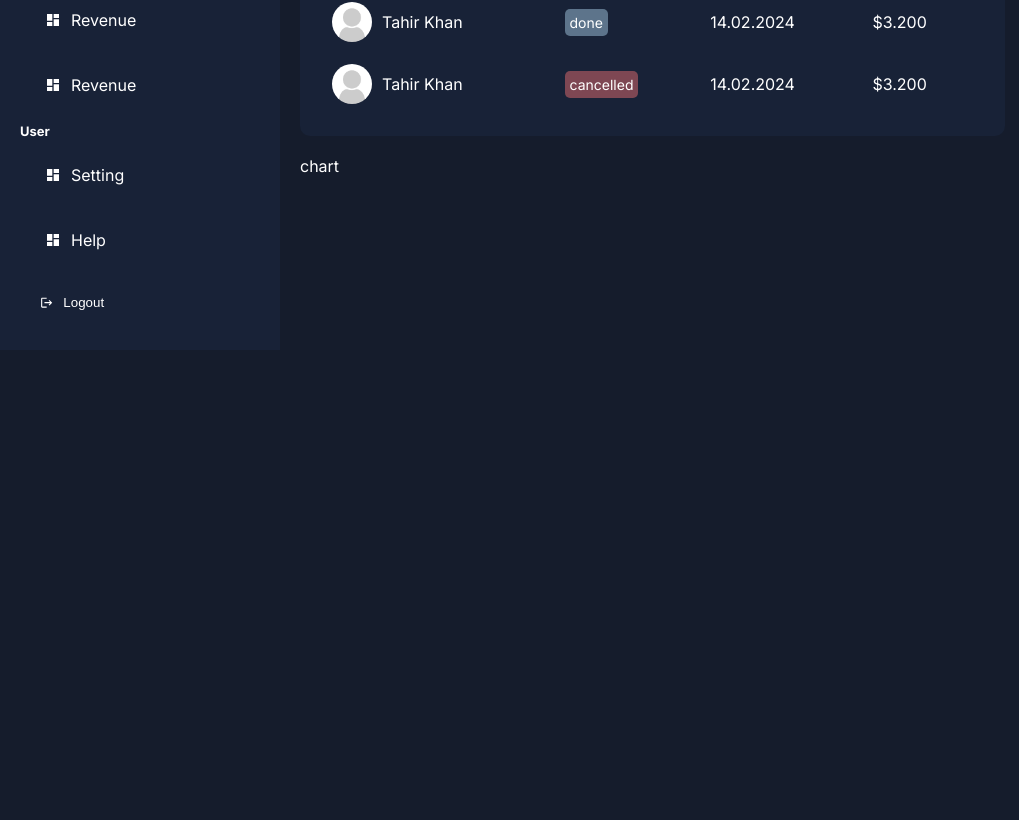
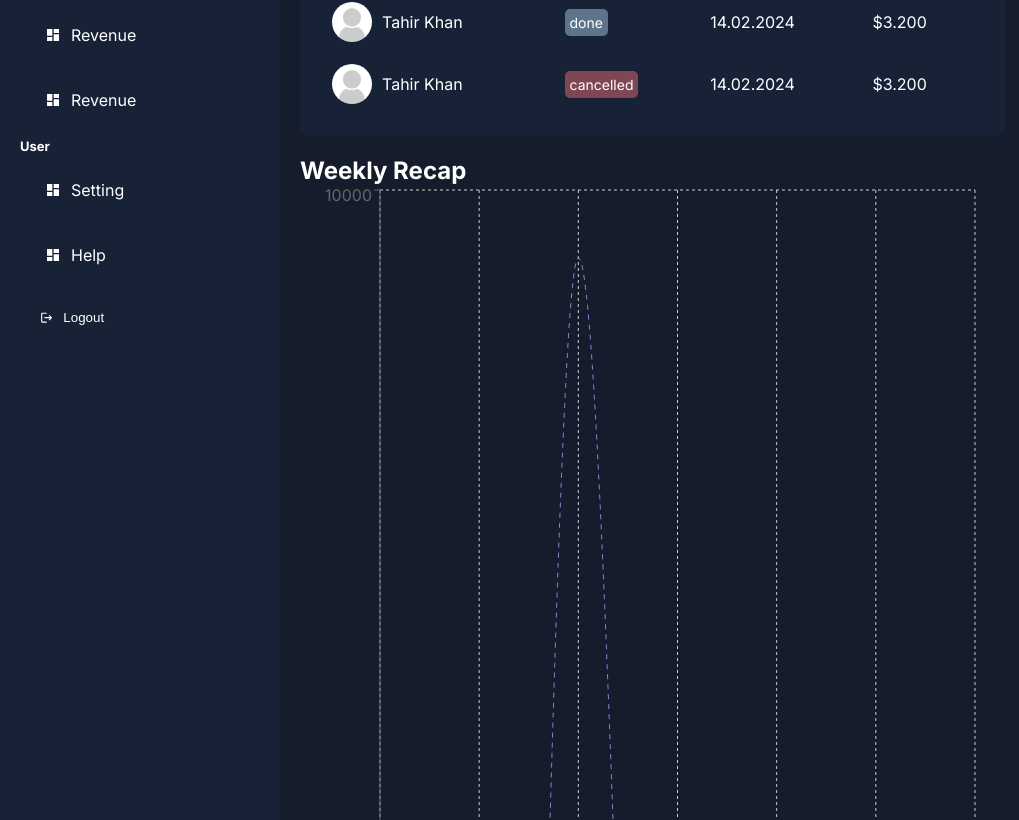
Before and after one commit to NomanEjaz007/Dashboard-Admin, a Next.js app: page /dashboard in a window 1280 px wide. Shown: the part 480-1300 px from the top of the page, without its empty margins (0-1019 px from the left). Before the commit the page ends 830 px from the top, so only its background shows below. Built offline with nearby package versions, Linux system fonts and the light colour scheme.

Commit message:
working on the chart section

```diff
--- a/app/dashboard/page.jsx
+++ b/app/dashboard/page.jsx
@@ -16,7 +16,7 @@ const Dashboard =()=>{
                 <Card/>
             </div>
             <Transcations/>
-            <Chart/>
+                <Chart/>
         </div>
         <div className={styles.side}>
         <Righbar/>
--- a/app/ui/dashboard/chart/chart.jsx
+++ b/app/ui/dashboard/chart/chart.jsx
@@ -1,10 +1,78 @@
+"use client"
+
 import React from 'react'
 import styles from './chart.module.css'
+import { LineChart, Line, XAxis, YAxis, CartesianGrid, Tooltip, Legend, ResponsiveContainer } from 'recharts';
+
 
 const Chart = () => {
+
+
+  const data = [
+    {
+      name: 'Mon',
+      visit: 2400,
+      click: 2400,
+    },
+    {
+      name: 'Tue',
+      visit: 1398,
+      click: 2210,
+    },
+    {
+      name: 'wed',
+      visit: 9800,
+      click: 2290,
+    },
+    {
+      name: 'Thu',
+      visit: 3908,
+      click: 2000,
+    },
+    {
+      name: 'Fri',
+      visit: 4800,
+      click: 2181,
+    },
+    {
+      name: 'Sat',
+      visit: 3800,
+      click: 2500,
+    },
+    {
+      name: 'Sun',
+      visit: 4300,
+      click: 2100,
+    },
+  ];
+
+
   return (
-    <div className={styles.contianer}>chart</div>
+    <div className={styles.contianer}>
+      <h2>Weekly Recap</h2>
+         <ResponsiveContainer width="100%" height="100%">
+        <LineChart
+          width={500}
+          height={300}
+          data={data}
+          margin={{
+            top: 5,
+            right: 30,
+            left: 20,
+            bottom: 5,
+          }}
+        >
+          <CartesianGrid strokeDasharray="3 3" />
+          <XAxis dataKey="name" />
+          <YAxis />
+          <Tooltip />
+          <Legend />
+          <Line type="monotone" dataKey="visit" stroke="#8884d8" strokeDasharray="5 5" />
+          <Line type="monotone" dataKey="click" stroke="#82ca9d" strokeDasharray="3 4 5 2" />
+        </LineChart>
+      </ResponsiveContainer>
+    </div>
   )
 }
 
-export default Chart
+export default Chart;
--- a/app/ui/dashboard/chart/chart.module.css
+++ b/app/ui/dashboard/chart/chart.module.css
@@ -0,0 +1,12 @@
+.container{
+height: 45px;
+padding: 20px;
+border-radius: 10px;
+background-color: var(--bgSoft);
+}
+
+.title{
+    font-weight: 20px;
+    margin-bottom: 20px;
+    color: var(--textSoft);
+}
```
